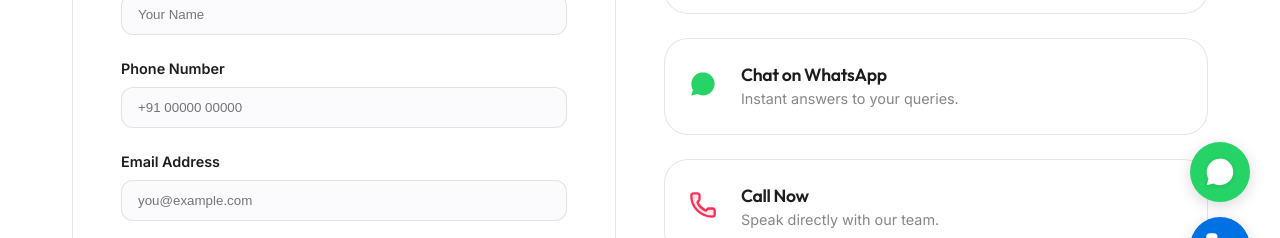
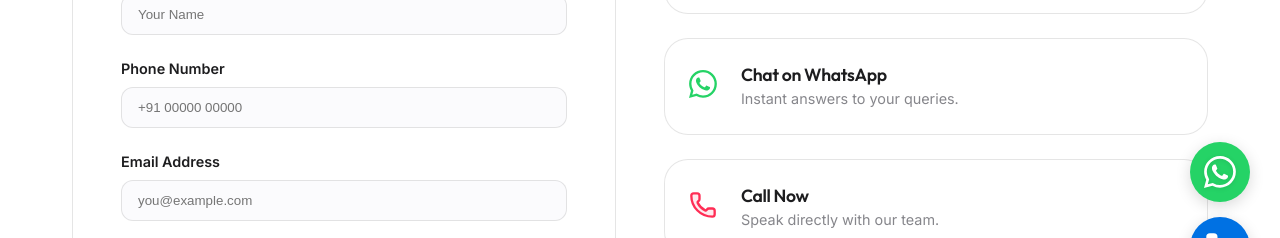
Before and after one commit to Akc04/Invixa, a React (Vite) app: page /#/contact in a window 1280 px wide. Shown: the part 493-731 px from the top of the page. Built offline with nearby package versions, Linux system fonts and the light colour scheme.

Commit message:
Standardize WhatsApp icon using official Bootstrap SVG to fix clipping

```diff
--- a/src/components/FloatingActions.jsx
+++ b/src/components/FloatingActions.jsx
@@ -31,11 +31,11 @@
           <svg
             width="32"
             height="32"
-            viewBox="0 0 24 24"
+            viewBox="0 0 16 16"
             fill="white"
             style={{ filter: 'drop-shadow(0 1px 2px rgba(0,0,0,0.1))' }}
           >
-            <path d="M12.011 2c-5.522 0-9.99 4.478-9.99 10 0 1.761.462 3.468 1.341 4.974l-1.362 5.026 5.155-1.353c1.47.8 3.125 1.222 4.811 1.222 5.522 0 10-4.478 10-10s-4.478-10-10-10zm5.461 14.382c-.297-.149-1.758-.867-2.03-.967-.273-.099-.471-.148-.67.15-.197.297-.767.966-.94 1.164-.173.199-.347.223-.644.075-.297-.15-1.255-.463-2.39-1.353-.883-.788-1.48-1.761-1.653-2.059-.173-.297-.018-.458.13-.606.134-.133.298-.347.446-.52.149-.174.198-.298.298-.497.099-.198.05-.371-.025-.52-.075-.149-.669-1.612-.916-2.207-.242-.579-.487-.5-.669-.51-.173-.008-.371-.01-.57-.01-.198 0-.52.074-.792.372-.272.297-1.04 1.016-1.04 2.479 0 1.462 1.065 2.875 1.213 3.074.149.198 2.096 3.2 5.077 4.487.709.306 1.262.489 1.694.625.712.227 1.36.195 1.871.123.571-.081 1.758-.716 2.006-1.408.248-.693.248-1.288.174-1.409-.074-.121-.272-.194-.57-.343z" />
+            <path d="M13.601 2.326A7.85 7.85 0 0 0 7.994 0C3.627 0 .068 3.558.064 7.926c0 1.399.366 2.76 1.057 3.965L0 16l4.204-1.102a7.9 7.9 0 0 0 3.79.965h.004c4.368 0 7.926-3.558 7.93-7.93A7.9 7.9 0 0 0 13.6 2.326zM7.994 14.521a6.6 6.6 0 0 1-3.356-.92l-.24-.144-2.494.654.666-2.433-.156-.251a6.56 6.56 0 0 1-1.007-3.505c0-3.626 2.957-6.584 6.591-6.584a6.56 6.56 0 0 1 4.66 1.931 6.56 6.56 0 0 1 1.928 4.66c-.004 3.639-2.961 6.592-6.592 6.592m3.615-4.934c-.197-.099-1.17-.578-1.353-.646-.182-.065-.315-.099-.445.099-.133.197-.513.646-.627.775-.114.133-.232.148-.43.05-.197-.1-.836-.308-1.592-.985-.59-.525-.985-1.175-1.103-1.372-.114-.198-.011-.304.088-.403.087-.088.197-.232.296-.346.1-.114.133-.198.198-.33.065-.134.034-.248-.015-.347-.05-.099-.445-1.076-.612-1.47-.16-.389-.323-.335-.445-.34-.114-.007-.247-.007-.38-.007a.73.73 0 0 0-.529.247c-.182.198-.691.677-.691 1.654s.71 1.916.81 2.049c.098.133 1.394 2.132 3.383 2.992.47.205.84.326 1.129.418.475.152.904.129 1.246.08.38-.058 1.171-.48 1.338-.943.164-.464.164-.86.114-.943-.049-.084-.182-.133-.38-.232"/>
           </svg>
         </motion.a>
 
--- a/src/pages/Contact.jsx
+++ b/src/pages/Contact.jsx
@@ -2,8 +2,8 @@
 import { Mail, Phone, MessageCircle, Send, Calendar } from 'lucide-react';
 
 const WhatsAppIcon = ({ size = 28 }) => (
-  <svg width={size} height={size} viewBox="0 0 24 24" fill="#25D366">
-    <path d="M12.011 2c-5.522 0-9.99 4.478-9.99 10 0 1.761.462 3.468 1.341 4.974l-1.362 5.026 5.155-1.353c1.47.8 3.125 1.222 4.811 1.222 5.522 0 10-4.478 10-10s-4.478-10-10-10zm5.461 14.382c-.297-.149-1.758-.867-2.03-.967-.273-.099-.471-.148-.67.15-.197.297-.767.966-.94 1.164-.173.199-.347.223-.644.075-.297-.15-1.255-.463-2.39-1.353-.883-.788-1.48-1.761-1.653-2.059-.173-.297-.018-.458.13-.606.134-.133.298-.347.446-.52.149-.174.198-.298.298-.497.099-.198.05-.371-.025-.52-.075-.149-.669-1.612-.916-2.207-.242-.579-.487-.5-.669-.51-.173-.008-.371-.01-.57-.01-.198 0-.52.074-.792.372-.272.297-1.04 1.016-1.04 2.479 0 1.462 1.065 2.875 1.213 3.074.149.198 2.096 3.2 5.077 4.487.709.306 1.262.489 1.694.625.712.227 1.36.195 1.871.123.571-.081 1.758-.716 2.006-1.408.248-.693.248-1.288.174-1.409-.074-.121-.272-.194-.57-.343z" />
+  <svg width={size} height={size} viewBox="0 0 16 16" fill="#25D366">
+    <path d="M13.601 2.326A7.85 7.85 0 0 0 7.994 0C3.627 0 .068 3.558.064 7.926c0 1.399.366 2.76 1.057 3.965L0 16l4.204-1.102a7.9 7.9 0 0 0 3.79.965h.004c4.368 0 7.926-3.558 7.93-7.93A7.9 7.9 0 0 0 13.6 2.326zM7.994 14.521a6.6 6.6 0 0 1-3.356-.92l-.24-.144-2.494.654.666-2.433-.156-.251a6.56 6.56 0 0 1-1.007-3.505c0-3.626 2.957-6.584 6.591-6.584a6.56 6.56 0 0 1 4.66 1.931 6.56 6.56 0 0 1 1.928 4.66c-.004 3.639-2.961 6.592-6.592 6.592m3.615-4.934c-.197-.099-1.17-.578-1.353-.646-.182-.065-.315-.099-.445.099-.133.197-.513.646-.627.775-.114.133-.232.148-.43.05-.197-.1-.836-.308-1.592-.985-.59-.525-.985-1.175-1.103-1.372-.114-.198-.011-.304.088-.403.087-.088.197-.232.296-.346.1-.114.133-.198.198-.33.065-.134.034-.248-.015-.347-.05-.099-.445-1.076-.612-1.47-.16-.389-.323-.335-.445-.34-.114-.007-.247-.007-.38-.007a.73.73 0 0 0-.529.247c-.182.198-.691.677-.691 1.654s.71 1.916.81 2.049c.098.133 1.394 2.132 3.383 2.992.47.205.84.326 1.129.418.475.152.904.129 1.246.08.38-.058 1.171-.48 1.338-.943.164-.464.164-.86.114-.943-.049-.084-.182-.133-.38-.232"/>
   </svg>
 );
 
```
